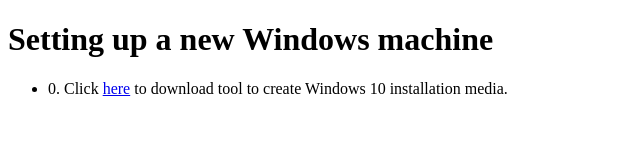
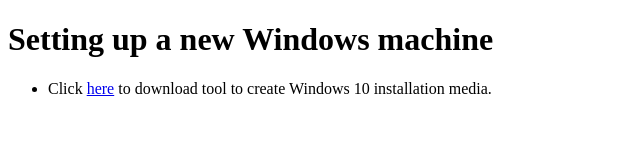
Before and after one commit to HeyJimmy70/HeyJimmy70, a plain HTML site: page index.html in a window 1280 px wide. Shown: the whole page, without its empty margins (0-640 px from the left). Drawn offline with Linux system fonts and the light colour scheme.

Commit message:
Update index.html

```diff
--- a/index.html
+++ b/index.html
@@ -8,7 +8,7 @@
 
 <h1>Setting up a new Windows machine</h1>
 <ul>
-  <li>0. Click <a href="https://www.microsoft.com/en-us/software-download/windows10">here</a> to download tool to create Windows 10 installation media.</li>
+  <li>Click <a href="https://www.microsoft.com/en-us/software-download/windows10">here</a> to download tool to create Windows 10 installation media.</li>
 </ul>
 
 </body>
```
